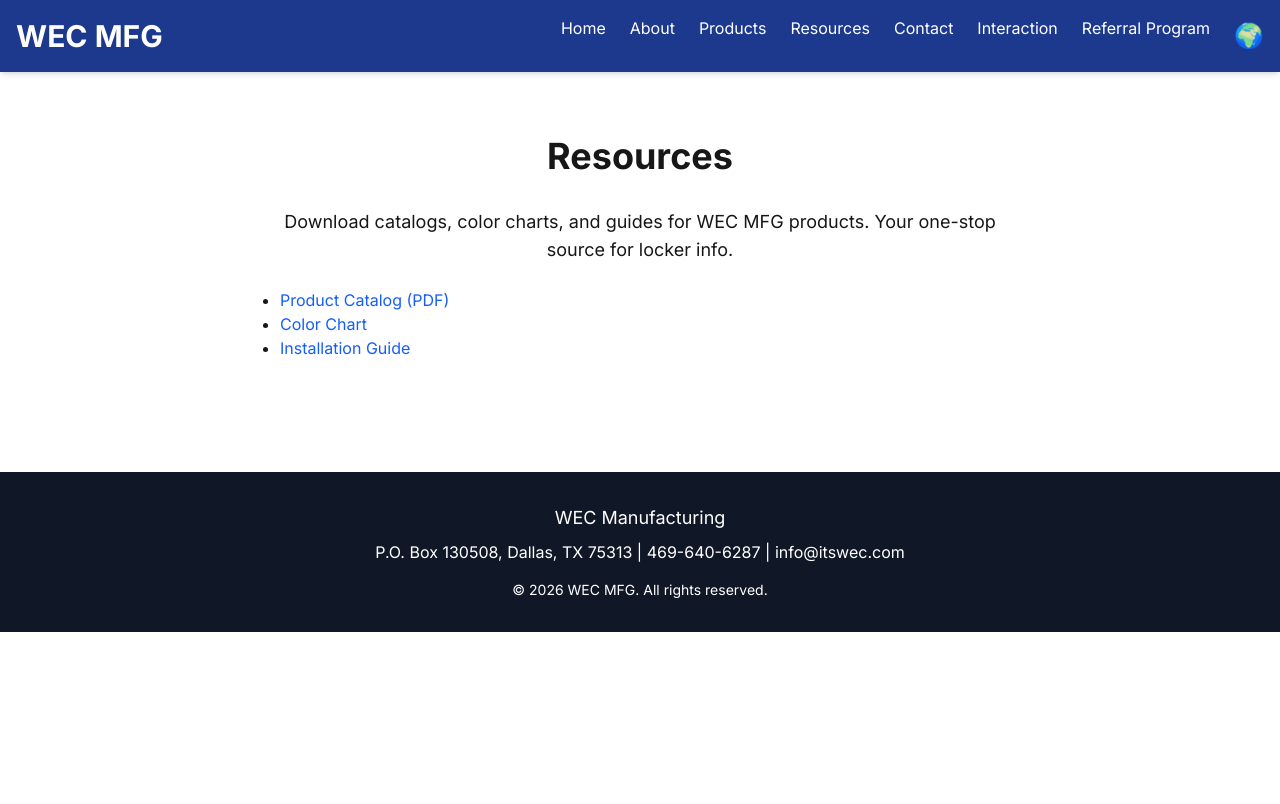
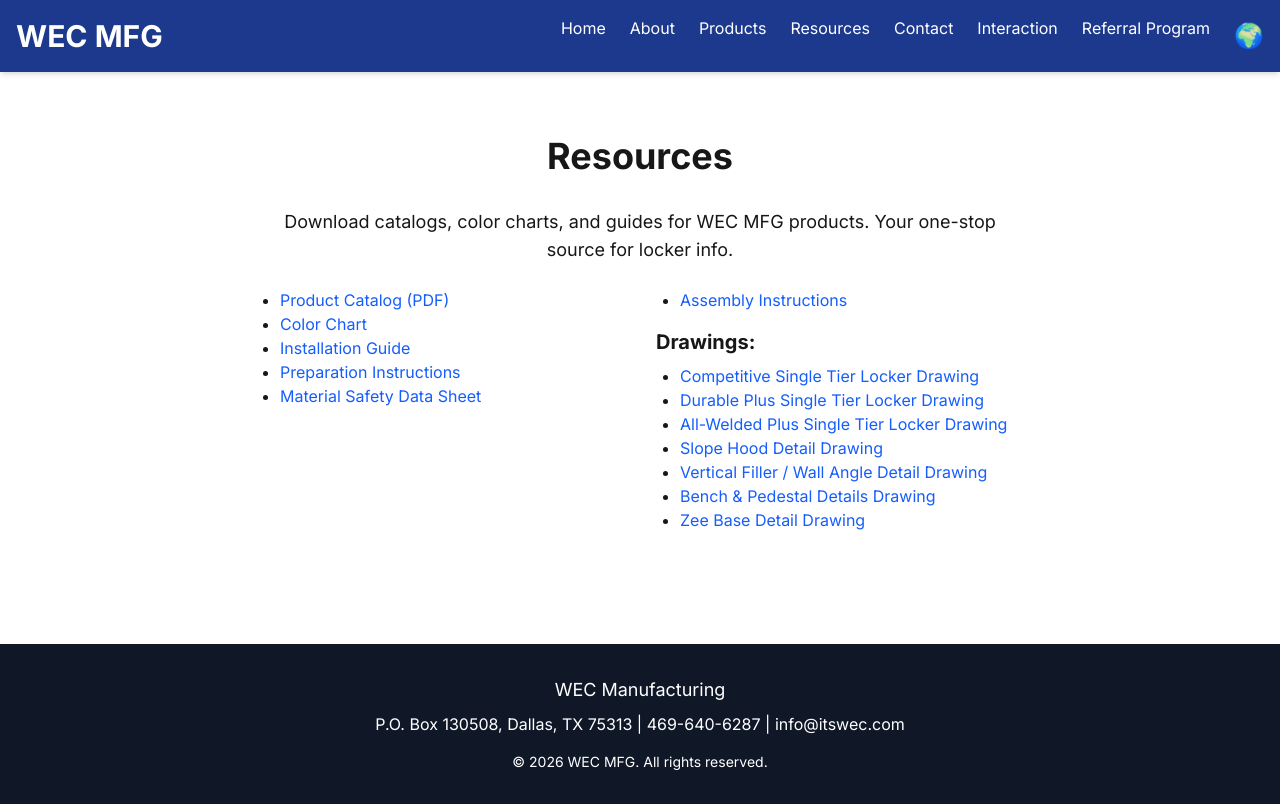
Before and after one commit to Wm-M-Thompson/excellencematter, a Next.js app: page /resources in a window 1280 px wide. Built offline with nearby package versions, Linux system fonts and the light colour scheme.

Commit message:
Resources Update

```diff
--- a/app/resources/page.tsx
+++ b/app/resources/page.tsx
@@ -5,35 +5,84 @@
       <p className="text-lg text-center max-w-3xl mx-auto mb-6">
         Download catalogs, color charts, and guides for WEC MFG products. Your one-stop source for locker info.
       </p>
-      <ul className="list-disc pl-6 max-w-3xl mx-auto">
+      <div className="grid md:grid-cols-2 gap-8 max-w-3xl mx-auto">
+        <ul className="list-disc pl-6">
           <li>
-          <a
-            href="/pdfs/WEC_Catalog.pdf"
-            className="text-blue-600 hover:underline"
-            target="_blank" rel="noopener noreferrer"
-          >
+            <a href="/pdfs/WEC_Catalog.pdf" className="text-blue-600 hover:underline" target="_blank" rel="noopener noreferrer">
               Product Catalog (PDF)
             </a>
           </li>
           <li>
-          <a
-            href="/pdfs/WEC_colorchart_finalcoating.pdf"
-            className="text-blue-600 hover:underline"
-            target="_blank" rel="noopener noreferrer"
-          >
+            <a href="/pdfs/WEC_colorchart_finalcoating.pdf" className="text-blue-600 hover:underline" target="_blank" rel="noopener noreferrer">
               Color Chart
             </a>
           </li>
           <li>
-          <a
-            href="/pdfs/lockerinstallation.pdf"
-            className="text-blue-600 hover:underline"
-            target="_blank" rel="noopener noreferrer"
-          >
+            <a href="/pdfs/lockerinstallation.pdf" className="text-blue-600 hover:underline" target="_blank" rel="noopener noreferrer">
               Installation Guide
             </a>
           </li>
+          <li>
+            <a href="/pdfs/Preparation_Instructions.pdf" className="text-blue-600 hover:underline" target="_blank" rel="noopener noreferrer">
+              Preparation Instructions
+            </a>
+          </li>
+          <li>
+            <a href="/pdfs/Material_safety.pdf" className="text-blue-600 hover:underline" target="_blank" rel="noopener noreferrer">
+              Material Safety Data Sheet
+            </a>
+          </li>
         </ul>
+
+        <div>
+          <ul className="list-disc pl-6 mb-4">
+            <li>
+              <a href="/pdfs/Assembly_Instructions.pdf" className="text-blue-600 hover:underline" target="_blank" rel="noopener noreferrer">
+                Assembly Instructions
+              </a>
+            </li>
+          </ul>
+
+          <h2 className="text-xl font-bold mb-2">Drawings:</h2>
+          <ul className="list-disc pl-6">
+            <li>
+              <a href="/pdfs/SKMBT_C45110110313201.pdf" className="text-blue-600 hover:underline" target="_blank" rel="noopener noreferrer">
+                Competitive Single Tier Locker Drawing
+              </a>
+            </li>
+            <li>
+              <a href="/pdfs/SKMBT_C45110110303200.pdf" className="text-blue-600 hover:underline" target="_blank" rel="noopener noreferrer">
+                Durable Plus Single Tier Locker Drawing
+              </a>
+            </li>
+            <li>
+              <a href="/pdfs/SKMBT_C45110110313183.pdf" className="text-blue-600 hover:underline" target="_blank" rel="noopener noreferrer">
+                All-Welded Plus Single Tier Locker Drawing
+              </a>
+            </li>
+            <li>
+              <a href="/pdfs/HoodDetailModel.pdf" className="text-blue-600 hover:underline" target="_blank" rel="noopener noreferrer">
+                Slope Hood Detail Drawing
+              </a>
+            </li>
+            <li>
+              <a href="/pdfs/Filler_Details.pdf" className="text-blue-600 hover:underline" target="_blank" rel="noopener noreferrer">
+                Vertical Filler / Wall Angle Detail Drawing
+              </a>
+            </li>
+            <li>
+              <a href="/pdfs/Bench_&_Pedestal_Details.pdf" className="text-blue-600 hover:underline" target="_blank" rel="noopener noreferrer">
+                Bench & Pedestal Details Drawing
+              </a>
+            </li>
+            <li>
+              <a href="/pdfs/ZeeBaseDetailModel.pdf" className="text-blue-600 hover:underline" target="_blank" rel="noopener noreferrer">
+                Zee Base Detail Drawing
+              </a>
+            </li>
+          </ul>
+        </div>
+      </div>
     </main>
   );
 }
--- a/package.json
+++ b/package.json
@@ -7,7 +7,8 @@
     "dev": "next dev  -p 3001 --webpack",
     "build": "next build",
     "start": "next start",
-    "lint": "eslint"
+    "lint": "eslint",
+    "postbuild": "next-sitemap"
   },
   "dependencies": {
     "next": "^16.1.6",
```
Lines whose indentation alone changed are shown as unchanged.
